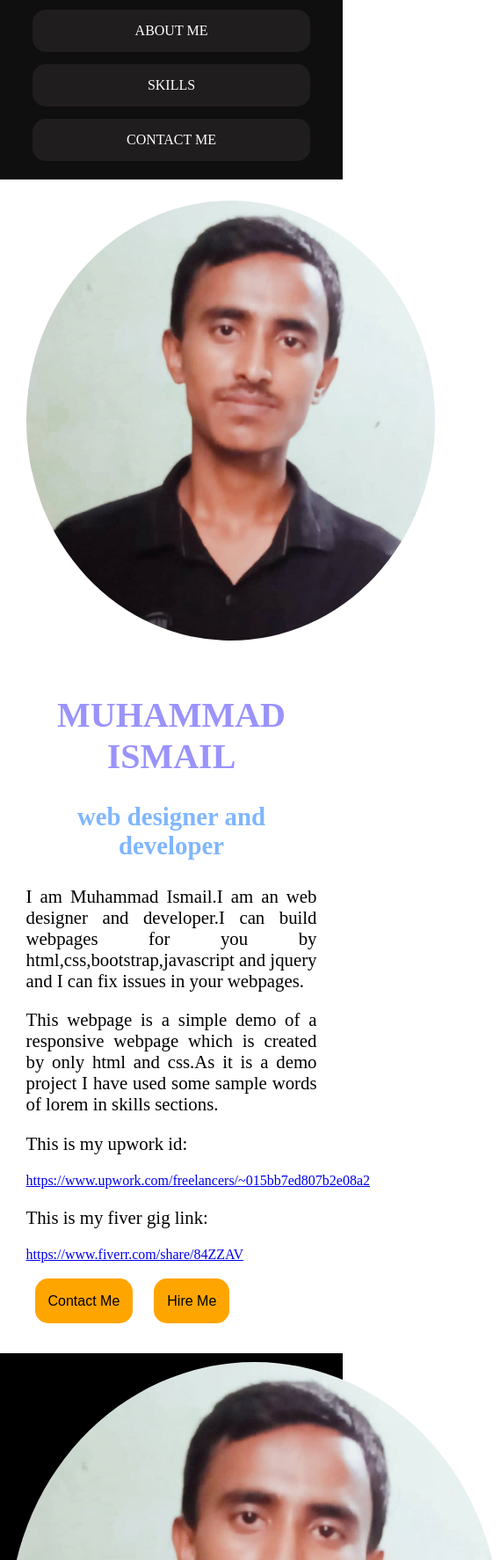
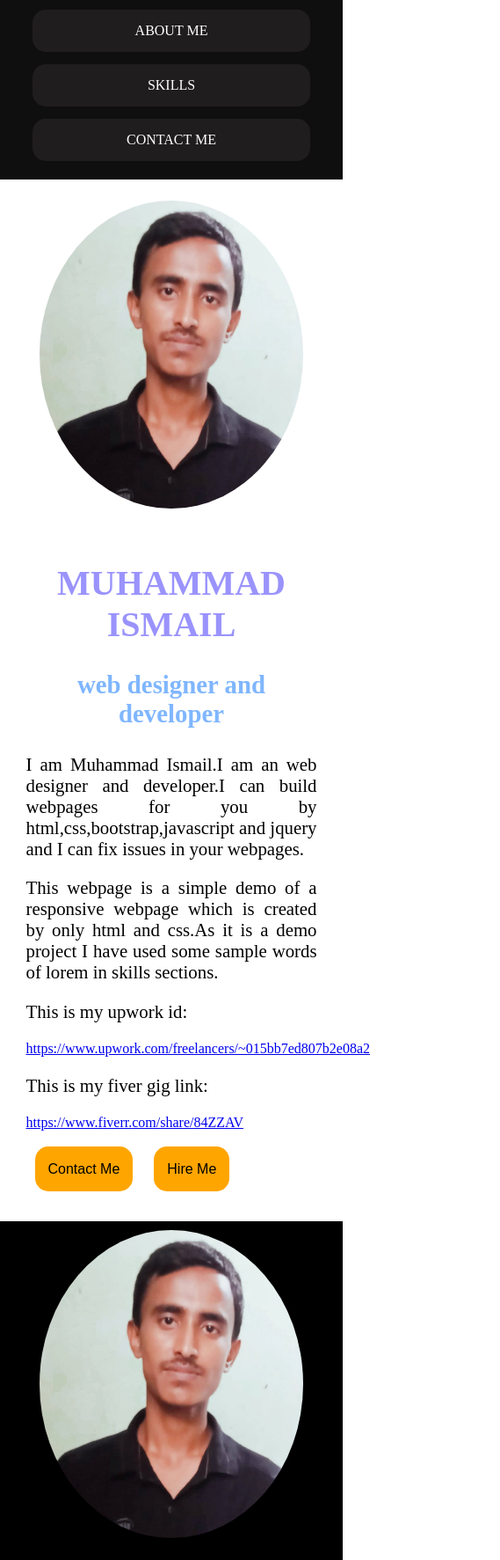
Before and after one commit to Muhammadismail92/demo-project1, a plain HTML site: page index.html in a window 390 px wide. Shown: the part 227-2000 px from the top of the page at 88% size, 569 px wide, since content can reach past the window. Drawn offline with Linux system fonts and the light colour scheme.

Commit message:
Update mobile.css

```diff
--- a/mobile.css
+++ b/mobile.css
@@ -110,7 +110,7 @@ a{
     flex-direction: column;
     justify-content: center;
     text-align: justify;
-    align-items: flex-end;
+    align-items: center;
 
 }
 
@@ -157,15 +157,17 @@ a{
 .profile-img{
     order: 1;
     text-align: center;
-    align-items: flex-end;
+    align-items: center;
 
 }
 .profile-img img{
-    height: 500px;
+    width:300px;
+    height: 350px;
     transition: 1s;
 }
 .profile-img img:hover{
-    height: 550px;
+    width:350px;
+    height: 400px;
 }
 
 
@@ -190,13 +192,17 @@ a{
 .skill-img{
     text-align: center;
 }
-
 .skill-img img{
-    height: 600px;
+    width: 300px;
+    height: 350px;
     transition: 1s;
 }
 .skill-img img:hover{
-    height: 700px;
+    width: 350px;
+    height: 400px;
+}
+.skills-desc .skill-item .skill h1{
+    font-size: 2rem;
 }
 
 .skills-desc .skill-item .skill{
```
